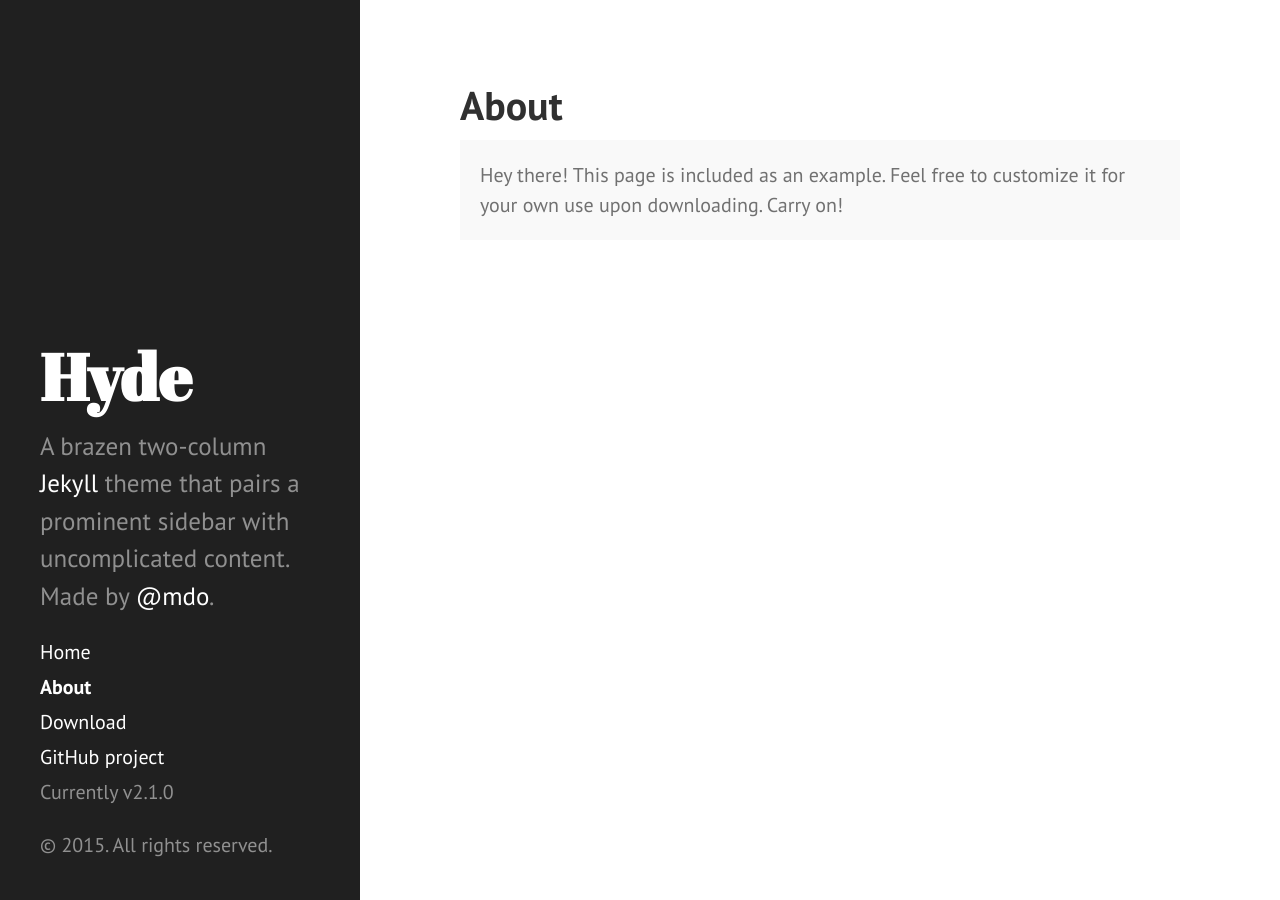
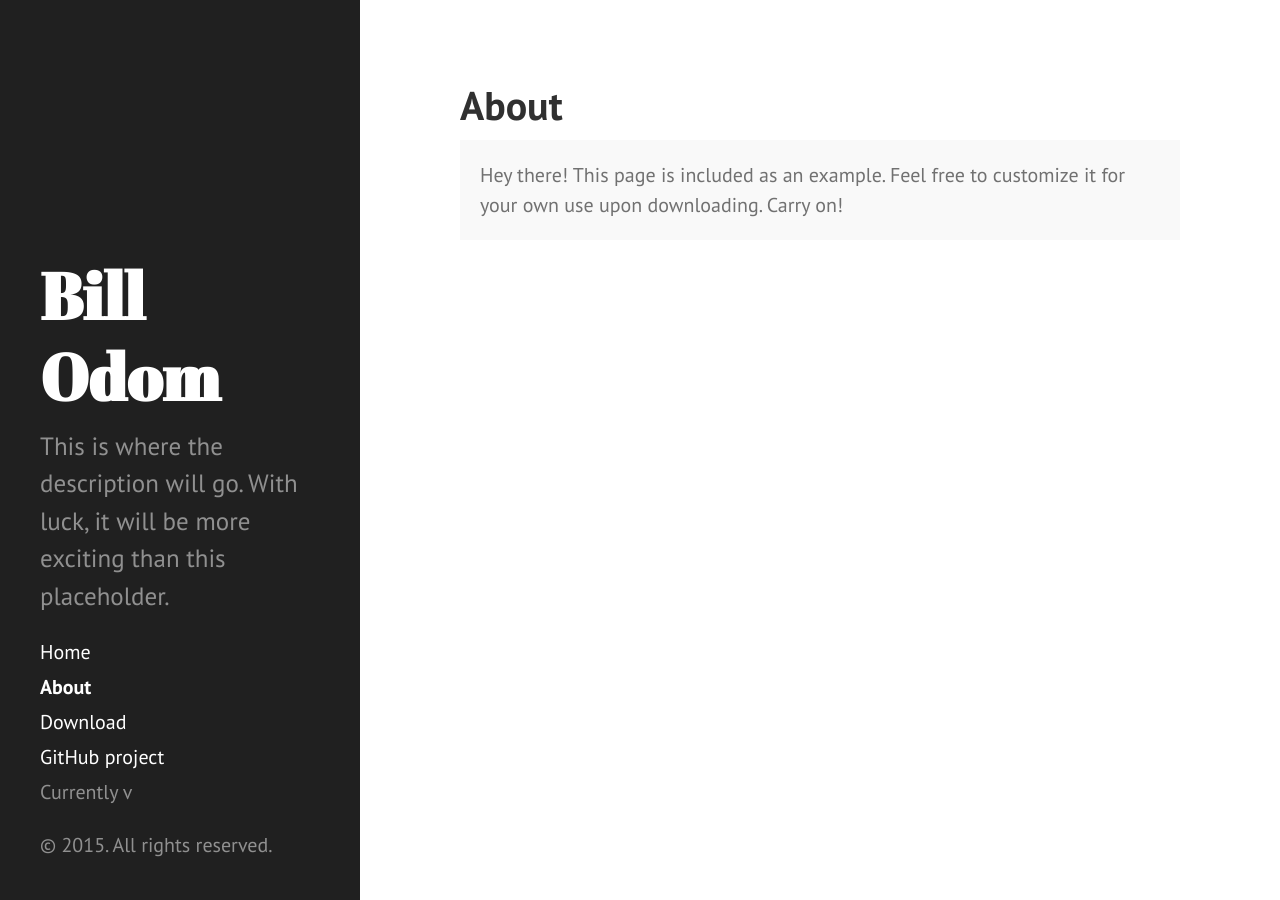
Before and after one commit to wnodom/wnodom.github.io, a Jekyll site: the page built from about.md, in a window 1280 px wide. Built offline with Jekyll 4.4.1, drawn with Linux system fonts in a browser that asks for light colours; Markdown is read by kramdown in place of the engine named in the settings.

Commit message:
Replace Hyde details in config

```diff
--- a/_config.yml
+++ b/_config.yml
@@ -7,20 +7,20 @@
 relative_permalinks: true
 
 # Setup
-title:            Hyde
-tagline:          'A Jekyll theme'
-description:      'A brazen two-column <a href="http://jekyllrb.com" target="_blank">Jekyll</a> theme that pairs a prominent sidebar with uncomplicated content. Made by <a href="https://twitter.com/mdo" target="_blank">@mdo</a>.'
-url:              http://hyde.getpoole.com
+title:            'Bill Odom'
+tagline:          'Random Thoughts'
+description:      'This is where the description will go. With luck, it will be more exciting than this placeholder.'
+url:              http://billodom.com
 baseurl:          /
 
 author:
-  name:           'Mark Otto'
-  url:            https://twitter.com/mdo
+  name:           'Bill Odom'
+  url:            https://twitter.com/wnodom
 
 paginate:         5
 
-# Custom vars
-version:          2.1.0
 
-github:
-  repo:           https://github.com/poole/hyde
+# Custom
+
+twitter: wnodom
+github: wnodom
```
